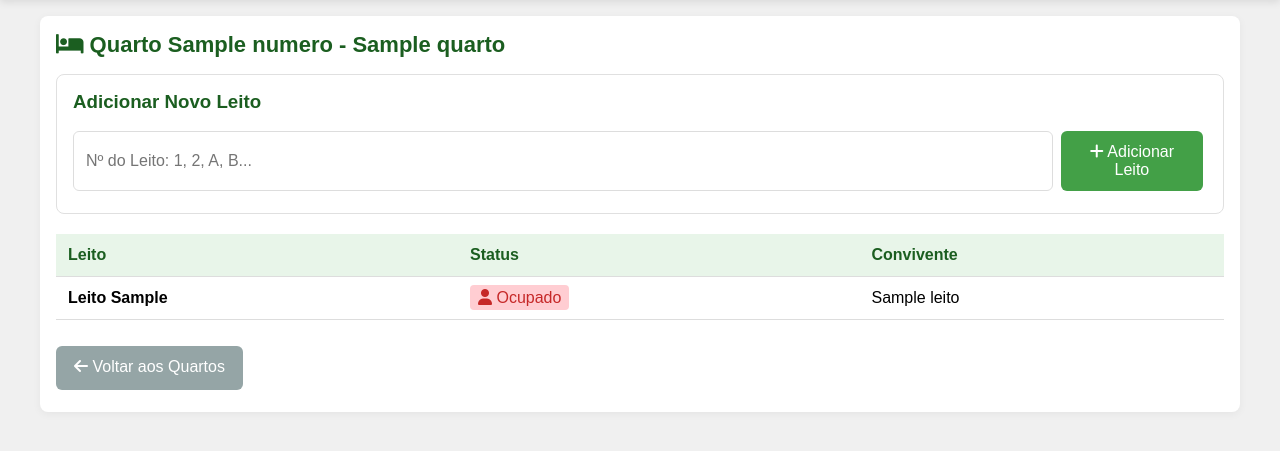
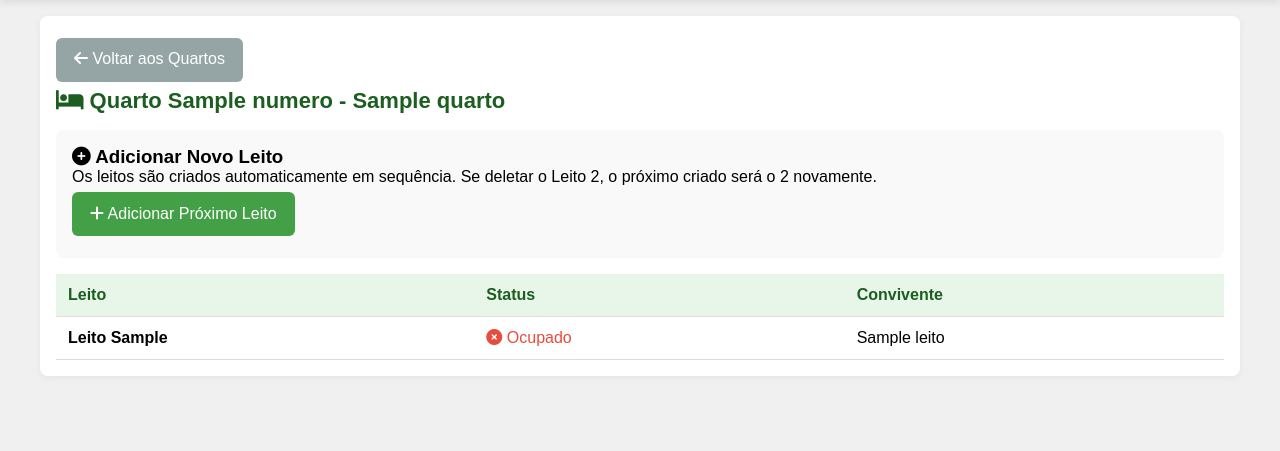
Before and after one commit to larditosotele-pixel/sisa-nuvem, a Flask app: page /quarto/1/leitos in a window 1280 px wide. Shown: the part 77-528 px from the top of the page. Run offline with Flask 3, Linux system fonts and the light colour scheme; tables that the repository leaves empty hold one stand-in row (values such as "Sample post"); a database or web service that is not in the repository returns one stand-in record (values such as "Sample title"); some libraries are stand-ins or nearby versions.

Commit message:
Update leitos.html

```diff
--- a/templates/leitos.html
+++ b/templates/leitos.html
@@ -1,15 +1,17 @@
 {% extends "base.html" %}
 
-{% block title %}Leitos - Quarto {{ quarto.numero }}{% endblock %}
+{% block title %}SISA - Leitos do Quarto {{ quarto.numero }}{% endblock %}
 
 {% block content %}
+<a href="{{ url_for('lista_quartos') }}" class="btn btn-voltar"><i class="fas fa-arrow-left"></i> Voltar aos Quartos</a>
+
 <h2><i class="fas fa-bed"></i> Quarto {{ quarto.numero }} - {{ quarto.nome }}</h2>
 
-<div class="card" style="padding: 16px; margin-bottom: 20px;">
-    <h3 style="color: #1b5e20; margin-bottom: 12px;">Adicionar Novo Leito</h3>
-    <form method="POST" action="{{ url_for('adicionar_leito', quarto_id=quarto.id) }}" style="display: flex; gap: 8px;">
-        <input type="text" name="numero_leito" placeholder="Nº do Leito: 1, 2, A, B..." required>
-        <button type="submit" class="btn"><i class="fas fa-plus"></i> Adicionar Leito</button>
+<div style="background: #f9f9f9; padding: 16px; border-radius: 8px; margin-bottom: 16px;">
+    <h3><i class="fas fa-plus-circle"></i> Adicionar Novo Leito</h3>
+    <p>Os leitos são criados automaticamente em sequência. Se deletar o Leito 2, o próximo criado será o 2 novamente.</p>
+    <form method="POST" action="{{ url_for('adicionar_leito', quarto_id=quarto.id) }}">
+        <button type="submit" class="btn"><i class="fas fa-plus"></i> Adicionar Próximo Leito</button>
     </form>
 </div>
 
@@ -22,35 +24,19 @@
         </tr>
     </thead>
     <tbody>
-        {% for l in leitos %}
+        {% for leito in leitos %}
         <tr>
-            <td><strong>Leito {{ l.numero_leito }}</strong></td>
+            <td><strong>Leito {{ leito.numero_leito }}</strong></td>
             <td>
-                {% if l.ocupado %}
-                    <span style="background: #ffcdd2; color: #c62828; padding: 4px 8px; border-radius: 4px;">
-                        <i class="fas fa-user"></i> Ocupado
-                    </span>
+                {% if leito.ocupado %}
+                    <span style="color: #e74c3c;"><i class="fas fa-times-circle"></i> Ocupado</span>
                 {% else %}
-                    <span style="background: #c8e6c9; color: #2e7d32; padding: 4px 8px; border-radius: 4px;">
-                        <i class="fas fa-check"></i> Vago
-                    </span>
+                    <span style="color: #27ae60;"><i class="fas fa-check-circle"></i> Vago</span>
                 {% endif %}
             </td>
-            <td>{{ l.convivente_nome or '-' }}</td>
-        </tr>
-        {% else %}
-        <tr>
-            <td colspan="3" style="text-align: center; padding: 30px;">
-                Nenhum leito cadastrado. Adicione o Leito 1 acima.
-            </td>
+            <td>{{ leito.convivente_nome or '-' }}</td>
         </tr>
         {% endfor %}
     </tbody>
 </table>
-
-<div style="margin-top: 20px;">
-    <a href="{{ url_for('lista_quartos') }}" class="btn btn-voltar">
-        <i class="fas fa-arrow-left"></i> Voltar aos Quartos
-    </a>
-</div>
 {% endblock %}
```
